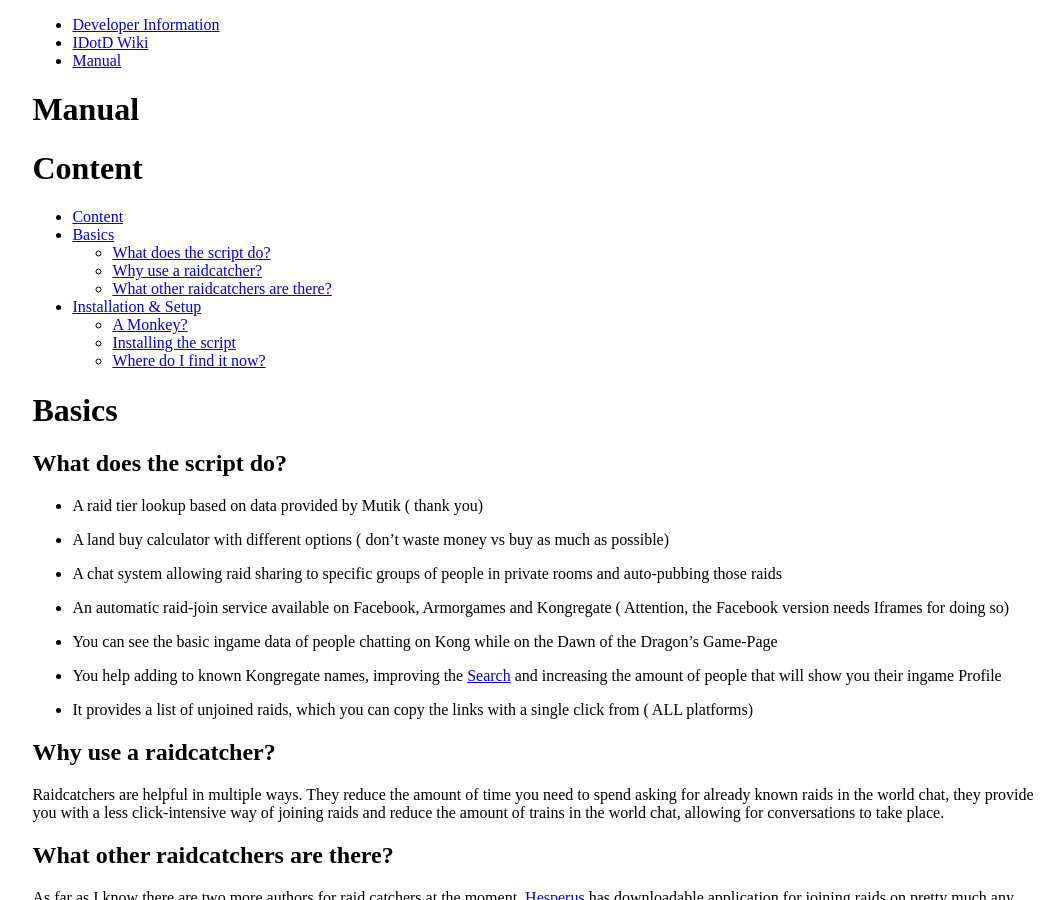
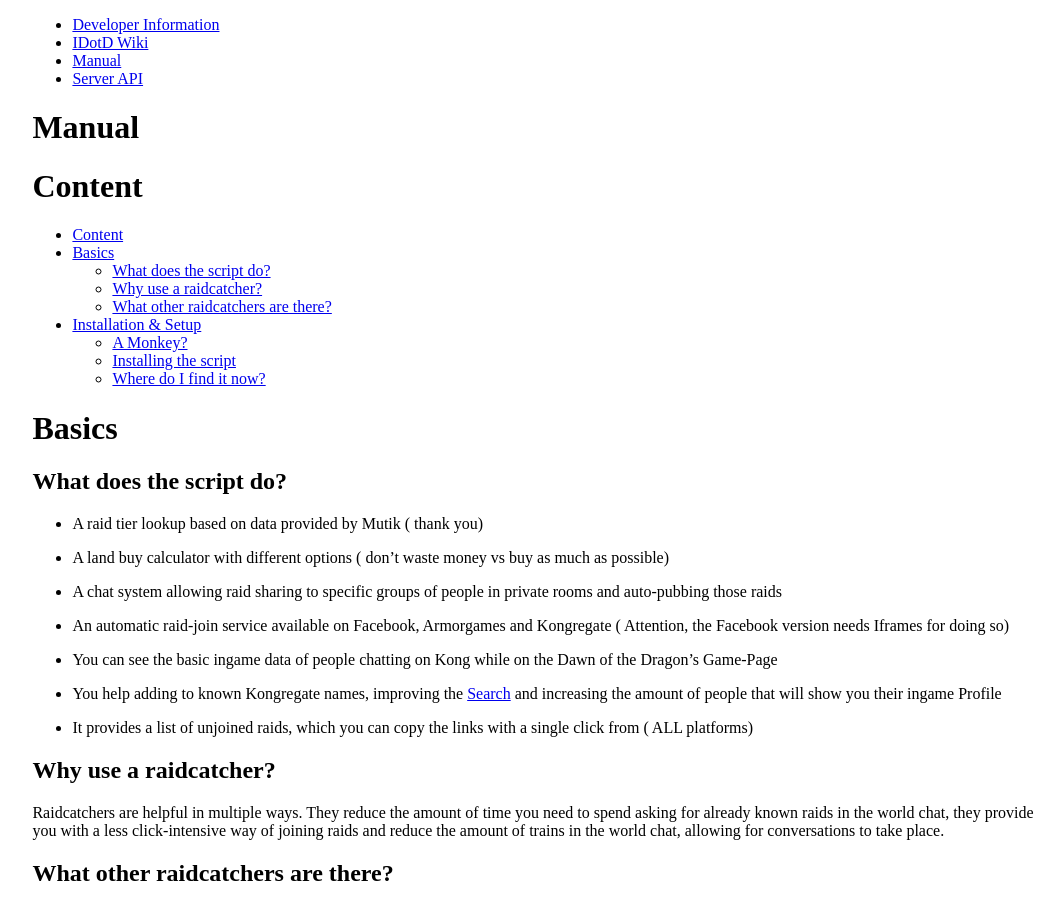
Before and after one commit to IDotD/IDotD.github.io, a Jekyll site: the page built from manual.md, in a window 1280 px wide and 900 px high. Shown: the whole window, without its empty margins (102-1166 px from the left). Built offline with Jekyll 4.4.1, drawn with Linux system fonts in a browser that asks for light colours.

Commit message:
Update and rename pages/Server-Api.md to server-api.md

```diff
--- a/pages/Server-Api.md
+++ b/server-api.md
@@ -1,3 +1,7 @@
+---
+title: Server API
+layout: default
+---
 For the following API-calls assume lower case and spaces replaced by hyphens. URLs are therefore build starting with /[server] and adding in the headers related to the task, for example /kongregate/chat-service/update/ .
 
 # Chat Service
```
